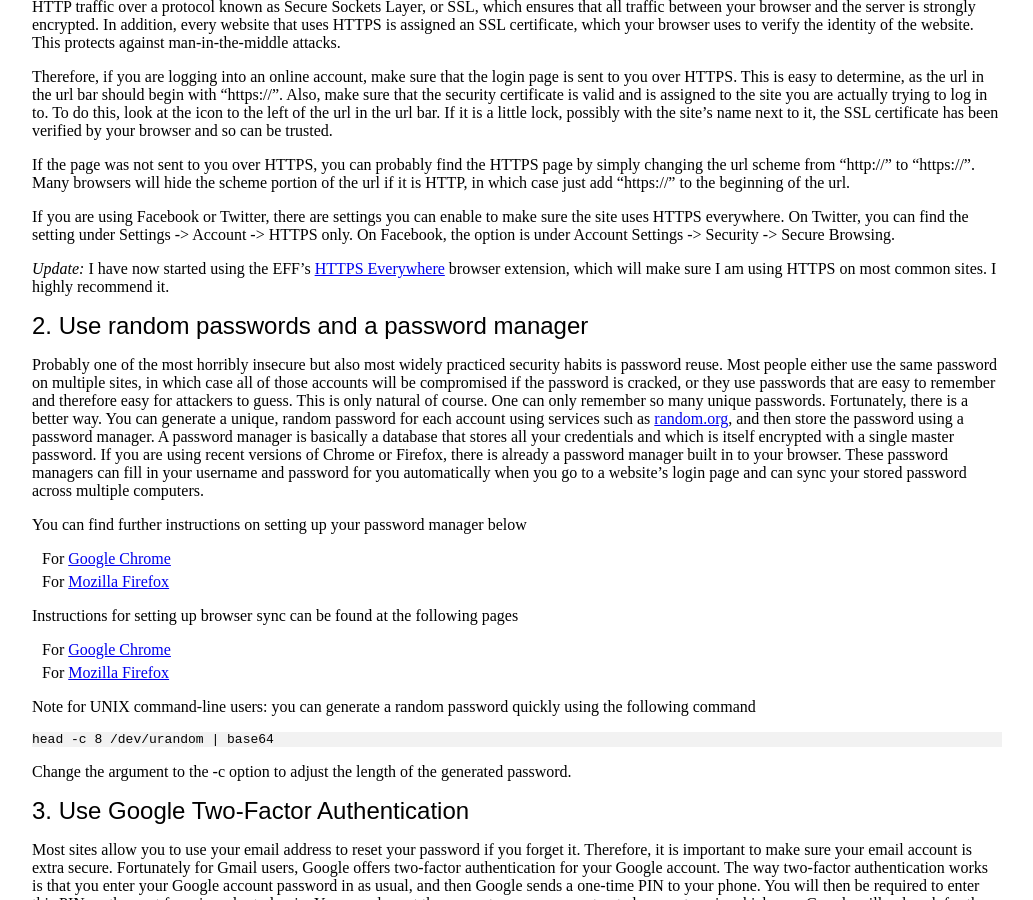
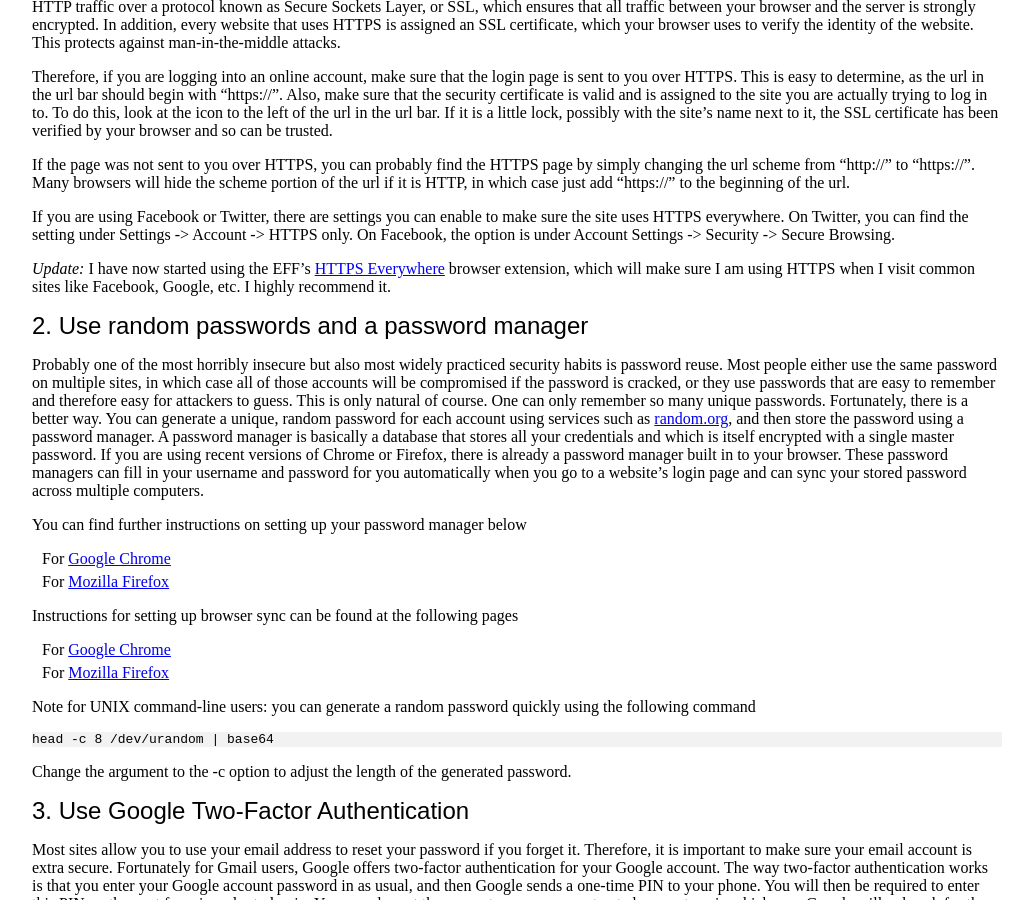
Before and after one commit to zhemao/zhemao.github.com, a Jekyll site: the page built from _posts/2012-08-20-information-security.markdown, in a window 1280 px wide and 900 px high, scrolled down 585 px. Shown: the whole window, without its empty margins (123-1156 px from the left). Built offline with Jekyll 4.4.1, drawn with Linux system fonts in a browser that asks for light colours.

Commit message:
edit the infosec post some more

```diff
--- a/_posts/2012-08-20-information-security.markdown
+++ b/_posts/2012-08-20-information-security.markdown
@@ -66,8 +66,8 @@
 
 *Update:* I have now started using the EFF's
 [HTTPS Everywhere](https://www.eff.org/https-everywhere) browser extension,
-which will make sure I am using HTTPS on most common sites. I highly
-recommend it.
+which will make sure I am using HTTPS when I visit common sites like
+Facebook, Google, etc. I highly recommend it.
 
 ## 2. Use random passwords and a password manager
 
```
